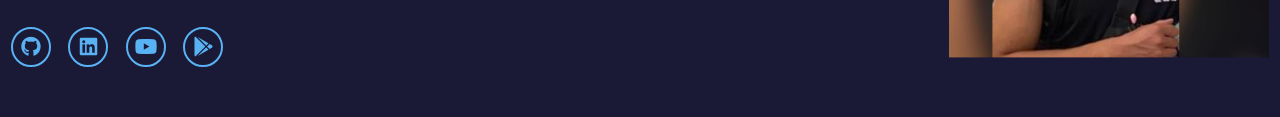
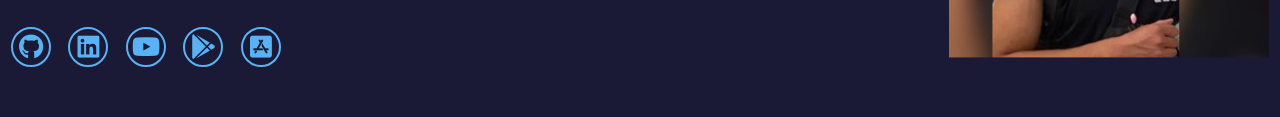
Before and after one commit to IvanENERGY/IvanCTF.github.io, a plain HTML site: page index.html in a window 1280 px wide. Shown: the part 472-589 px from the top of the page. Drawn offline with nearby package versions, Linux system fonts and the light colour scheme.

Commit message:
update social icons

```diff
--- a/index.html
+++ b/index.html
@@ -62,13 +62,18 @@
                     </p>
 
                 <div class="social-media">
-                    <a href="https://github.com/IvanENERGY">  <i class="fa-brands fa-github"></i>              </a>
-                    <a href="https://www.linkedin.com/in/tsz-fung-chan-ivan/">    <i class="fa-brands fa-linkedin"></i>           </a>
-                    <a href="https://www.youtube.com/channel/UCQqULq5lB77SmB4r7Y5wDQg/">  <i class="fa-brands fa-youtube"></i></a>
+                    <a href="https://github.com/IvanENERGY">  <i class="fa-brands fa-github fa-lg"></i>              </a>
+                    <a href="https://www.linkedin.com/in/tsz-fung-chan-ivan/">    <i class="fa-brands fa-linkedin fa-lg"></i>           </a>
+                    <a href="https://www.youtube.com/channel/UCQqULq5lB77SmB4r7Y5wDQg/">  <i class="fa-brands fa-youtube fa-lg"></i></a>
                     <a href="" onClick="(function(e){
                         alert('avaliable soon ');
                         return false;
-                    })(arguments[0]);return false;" ><i class="fa-brands fa-google-play"></i></a>
+                    })(arguments[0]);return false;" ><i class="fa-brands fa-google-play fa-lg"></i></a>
+
+                    <a href="" onClick="(function(e){
+                        alert('avaliable soon ');
+                        return false;
+                    })(arguments[0]);return false;" ><i class="fa-brands fa-app-store-ios fa-lg"></i></a>
                 </div>
             </div>
             <!-- <a href="#" class="btn">Download CV</a> -->
```
